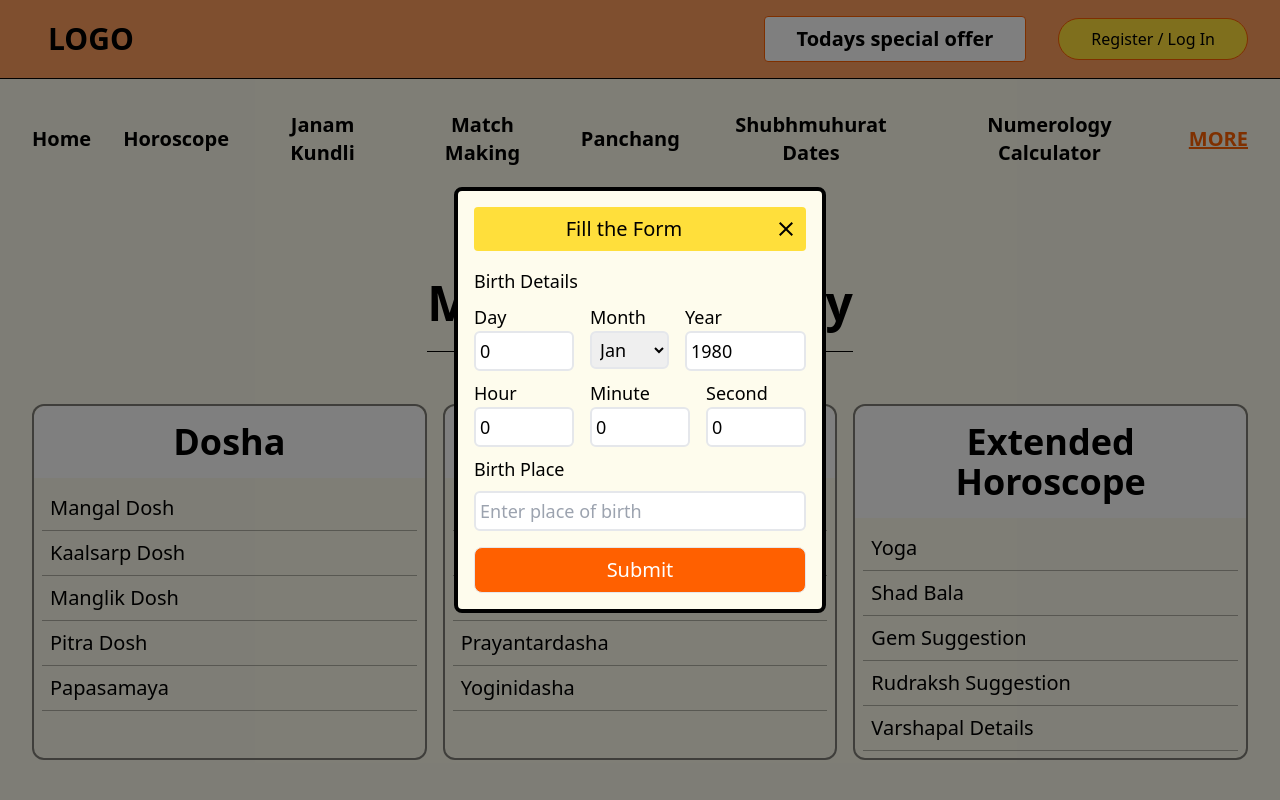
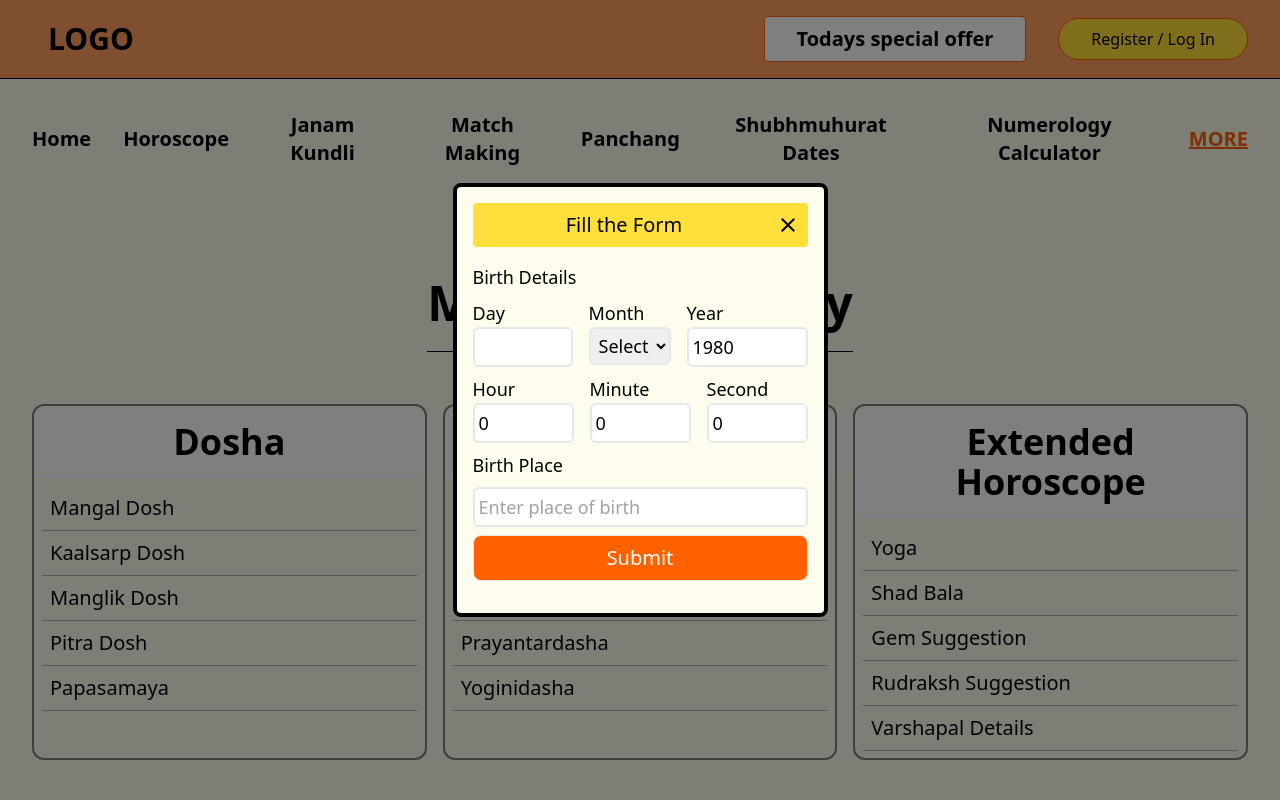
Before and after one commit to Ajay-singh-github/astro, a React (Vite) app: page /more in a window 1280 px wide. Both pictures are taken after a click on the element "Mangal Dosh". Shown: the top 800 px of the page. Built offline with nearby package versions, Linux system fonts and the light colour scheme.

Commit message:
add : geo location api

```diff
--- a/src/components/more/Form.tsx
+++ b/src/components/more/Form.tsx
@@ -1,5 +1,20 @@
+import { VITE_API_KEY } from "@/api/userAPI";
+import axios from "axios";
 import { useState } from "react";
 import { IoMdClose } from "react-icons/io";
+
+type Location = {
+  name: string;
+  alternate_name: string;
+  country: string;
+  country_name: string;
+  full_name: string;
+  coordinates: string[];
+  tz: number;
+  tz_dst: number;
+  current_dst: boolean;
+  tzone: string[];
+};
 
 interface Props {
   onSubmit(
@@ -13,27 +28,53 @@ interface Props {
   ): void;
   setCall: React.Dispatch<React.SetStateAction<boolean>>;
 }
-const Form: React.FC<Props> = ({
-  onSubmit, setCall
-}) => {
-    const [day, setDay] = useState("");
-    const [month, setMonth] = useState("");
-    const [year, setYear] = useState("");
-    const [hr, setHr] = useState("");
-    const [min, setMin] = useState("");
-    const [sec, setSec] = useState("");
-    const [city, setCity] = useState("");
+
+const Form: React.FC<Props> = ({ onSubmit, setCall }) => {
+  const [day, setDay] = useState<string>("");
+  const [month, setMonth] = useState<string>("");
+  const [year, setYear] = useState<string>("1980");
+  const [hr, setHr] = useState<string>("0");
+  const [min, setMin] = useState<string>("0");
+  const [sec, setSec] = useState<string>("0");
+  const [city, setCity] = useState<string>("");
+  const [location, setLocation] = useState<Location[]>([]);
 
   const handleClick = () => {
     setCall(false);
     document.body.style.overflow = "auto";
+  };
+
+  const getLocationOptions = async (city: string) => {
+    if (city.trim() === "") {
+      setLocation([]);
+      return;
     }
+    try {
+      const response = await axios.get(
+        `https://api.vedicastroapi.com/v3-json/utilities/geo-search?city=${city}&api_key=${VITE_API_KEY}`
+      );
+      console.log(response.data.response,"------------");
+      const locations = Array.isArray(response.data.response)
+        ? response.data.response
+        : [];
+      setLocation(locations);
+    } catch (error) {
+      console.error("Error fetching location data:", error);
+      setLocation([]);
+    }
+  };
+
   return (
-    <div className="absolute top-0 left-0 h-full w-full flex justify-center items-center bg-primary-300/50">
+    <div className="fixed top-0 left-0 h-full w-full flex justify-center items-center bg-primary-300/50">
       <div className="rounded-lg border-4 border-primary-300 p-2 md:p-4 md:min-w-[20rem] bg-primary-100">
         <div className="bg-secondary-200 p-2 rounded text-center w-full text-xl flex gap-2">
           <span className="w-[90%]">Fill the Form</span>
-          <span className="text-2xl flex items-center cursor-pointer" onClick={handleClick}><IoMdClose /></span>
+          <span
+            className="text-2xl flex items-center cursor-pointer"
+            onClick={handleClick}
+          >
+            <IoMdClose />
+          </span>
         </div>
         <div className="flex flex-col gap-2 w-full md:text-lg my-4">
           <label>Birth Details</label>
@@ -44,7 +85,7 @@ const Form: React.FC<Props> = ({
                 type="number"
                 min={1}
                 max={31}
-                defaultValue={0}
+                value={day}
                 className="p-1 border-2 rounded-md"
                 onChange={(e) => setDay(e.target.value)}
               />
@@ -52,21 +93,23 @@ const Form: React.FC<Props> = ({
             <div className="flex flex-col basis-1/3">
               <label>Month</label>
               <select
+                value={month}
                 className="p-1 border-2 rounded-md"
                 onChange={(e) => setMonth(e.target.value)}
               >
-                <option value={1}>Jan</option>
-                <option value={2}>Feb</option>
-                <option value={3}>Mar</option>
-                <option value={4}>Apr</option>
-                <option value={5}>May</option>
-                <option value={6}>Jun</option>
-                <option value={7}>Jul</option>
-                <option value={8}>Aug</option>
-                <option value={9}>Sep</option>
-                <option value={10}>Oct</option>
-                <option value={11}>Nov</option>
-                <option value={12}>Dec</option>
+                <option value="">Select</option>
+                <option value="1">Jan</option>
+                <option value="2">Feb</option>
+                <option value="3">Mar</option>
+                <option value="4">Apr</option>
+                <option value="5">May</option>
+                <option value="6">Jun</option>
+                <option value="7">Jul</option>
+                <option value="8">Aug</option>
+                <option value="9">Sep</option>
+                <option value="10">Oct</option>
+                <option value="11">Nov</option>
+                <option value="12">Dec</option>
               </select>
             </div>
             <div className="flex flex-col basis-1/3">
@@ -75,7 +118,7 @@ const Form: React.FC<Props> = ({
                 type="number"
                 min={1}
                 max={2030}
-                defaultValue={1980}
+                value={year}
                 className="p-1 border-2 rounded-md"
                 onChange={(e) => setYear(e.target.value)}
               />
@@ -88,7 +131,7 @@ const Form: React.FC<Props> = ({
                 type="number"
                 min={0}
                 max={23}
-                defaultValue={0}
+                value={hr}
                 className="p-1 border-2 rounded-md"
                 onChange={(e) => setHr(e.target.value)}
               />
@@ -99,7 +142,7 @@ const Form: React.FC<Props> = ({
                 type="number"
                 min={0}
                 max={59}
-                defaultValue={0}
+                value={min}
                 className="p-1 border-2 rounded-md"
                 onChange={(e) => setMin(e.target.value)}
               />
@@ -110,19 +153,40 @@ const Form: React.FC<Props> = ({
                 type="number"
                 min={0}
                 max={59}
-                defaultValue={0}
+                value={sec}
                 className="p-1 border-2 rounded-md"
                 onChange={(e) => setSec(e.target.value)}
               />
             </div>
           </div>
+          <div className="flex flex-col gap-2 relative">
             <label>Birth Place</label>
             <input
               type="text"
+              value={city}
               placeholder="Enter place of birth"
               className="border-2 rounded-md p-1"
-            onChange={(e) => setCity(e.target.value)}
+              onChange={(e) => {
+                getLocationOptions(e.target.value);
+                setCity(e.target.value);
+              }}
             />
+            {location.length > 0 && (
+              <div className="absolute top-[74px] w-full h-[200px] bg-white overflow-y-auto ">
+                {location.map((item) => (
+                  <div
+                    key={item.name}
+                    className="p-2 cursor-pointer hover:bg-primary-200"
+                    onClick={() => {
+                      setCity(item.name);
+                      setLocation([]);
+                    }}
+                  >
+                    {item.name}
+                  </div>
+                ))}
+              </div>
+            )}
           </div>
           <div
             className="w-full p-2 text-center border cursor-pointer text-xl bg-secondary-100 text-primary-200 rounded-lg"
@@ -132,6 +196,7 @@ const Form: React.FC<Props> = ({
           </div>
         </div>
       </div>
+    </div>
   );
 };
 
```
Lines whose indentation alone changed are shown as unchanged.
